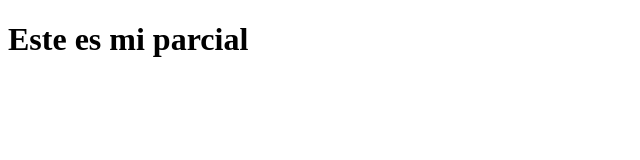
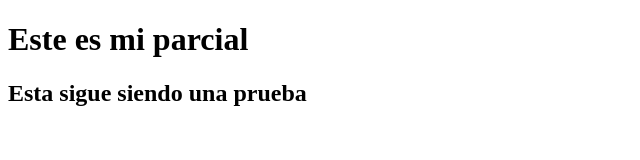
Before and after one commit to Sebastianm345/DDW_PARCIAL, a plain HTML site: page index.html in a window 1280 px wide. Shown: the whole page, without its empty margins (0-640 px from the left). Drawn offline with Linux system fonts and the light colour scheme.

Commit message:
Actualizado

```diff
--- a/index.html
+++ b/index.html
@@ -6,5 +6,6 @@
 </head>
 <body>
     <h1> Este es mi parcial </h1>
+    <h2> Esta sigue siendo una prueba </h2>
 </body>
 </html>
```
